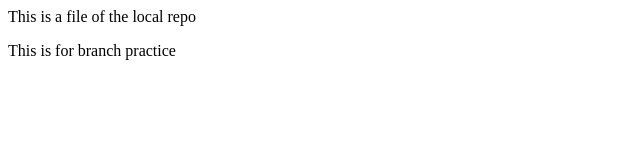
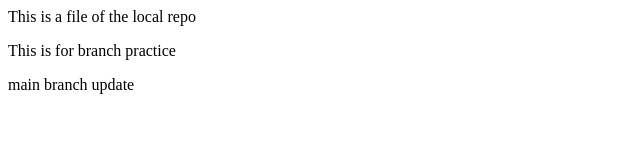
Before and after one commit to nafissami/localrepo, a plain HTML site: page index.html in a window 1280 px wide. Shown: the whole page, without its empty margins (0-640 px from the left). Drawn offline with Linux system fonts and the light colour scheme.

Commit message:
main branch update

```diff
--- a/index.html
+++ b/index.html
@@ -1,2 +1,3 @@
 <p>This is a file of the local repo</p>
 <p>This is for branch practice</p>
+<P>main branch update</P>
```
